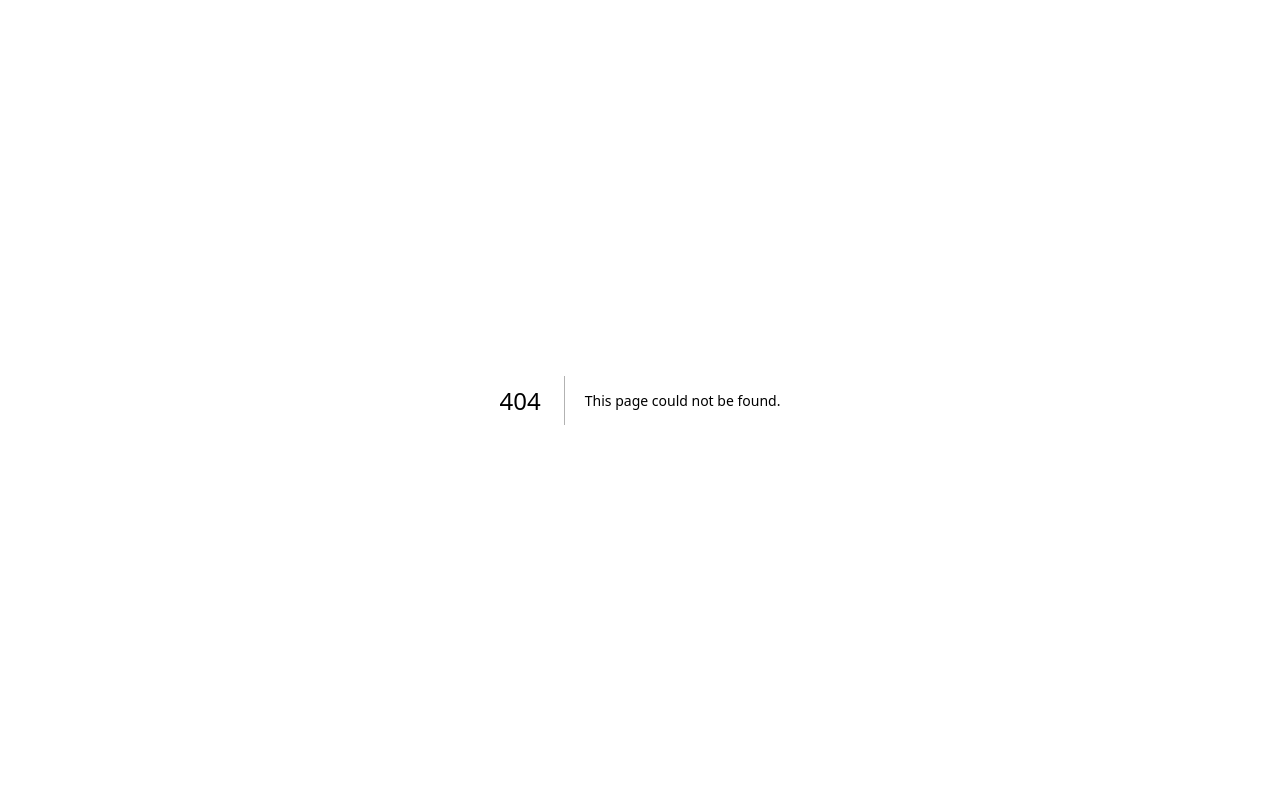
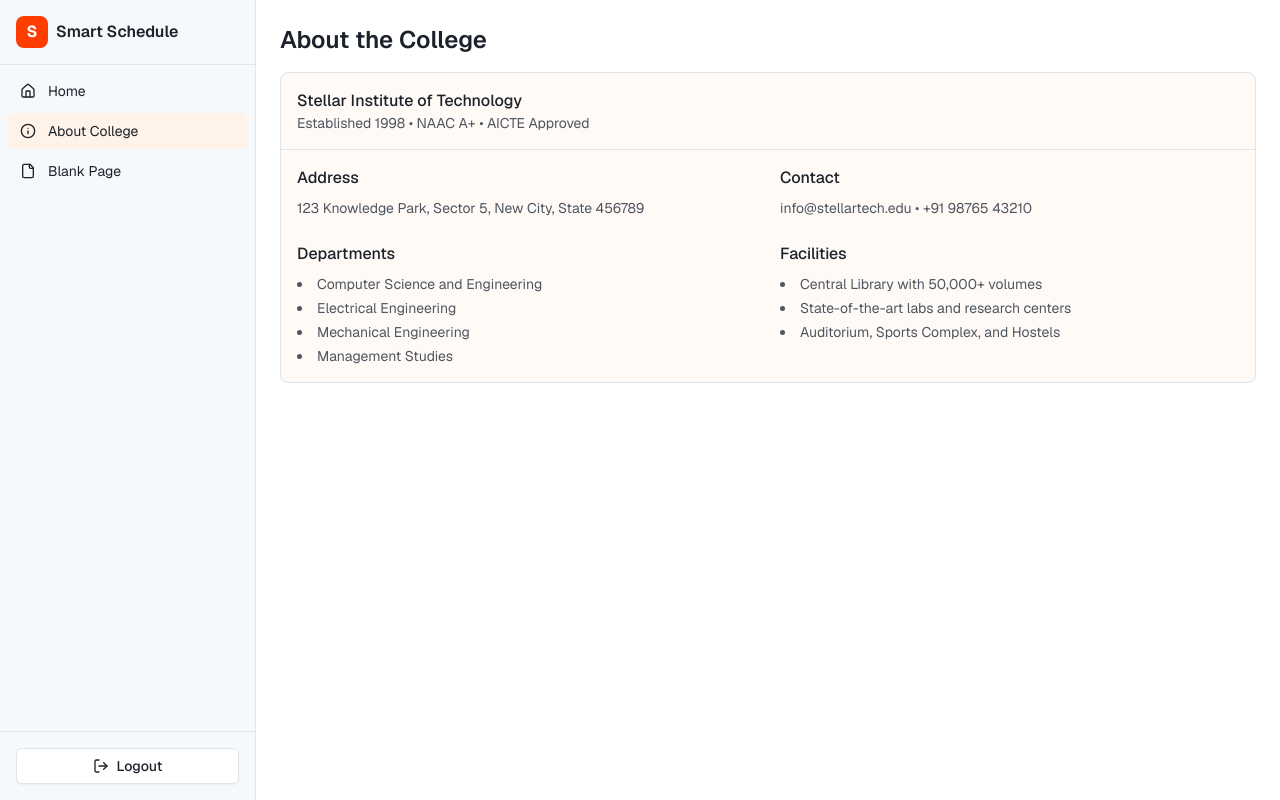
Before and after one commit to Aditya81018/smart-schedule, a Next.js app: page /home/about in a window 1280 px wide. Before the commit this address had no page. Built offline with nearby package versions, Linux system fonts and the light colour scheme; sample sign-in values are in the browser's storage.

Commit message:
Add About page with sample college data
cgen-6c52630afd5241f981b66e93bb7f7dc9

```diff
--- /dev/null
+++ b/app/home/about/page.tsx
@@ -0,0 +1,42 @@
+export default function AboutCollegePage() {
+  return (
+    <div className="p-6">
+      <h1 className="text-2xl font-semibold mb-4">About the College</h1>
+      <div className="rounded-lg border border-border bg-card">
+        <div className="p-4 border-b border-border">
+          <h2 className="font-medium">Stellar Institute of Technology</h2>
+          <p className="text-sm text-muted-foreground">Established 1998 • NAAC A+ • AICTE Approved</p>
+        </div>
+        <div className="p-4 grid md:grid-cols-2 gap-6">
+          <section>
+            <h3 className="font-medium mb-2">Address</h3>
+            <p className="text-sm text-muted-foreground">
+              123 Knowledge Park, Sector 5, New City, State 456789
+            </p>
+          </section>
+          <section>
+            <h3 className="font-medium mb-2">Contact</h3>
+            <p className="text-sm text-muted-foreground">info@stellartech.edu • +91 98765 43210</p>
+          </section>
+          <section>
+            <h3 className="font-medium mb-2">Departments</h3>
+            <ul className="text-sm text-muted-foreground list-disc list-inside space-y-1">
+              <li>Computer Science and Engineering</li>
+              <li>Electrical Engineering</li>
+              <li>Mechanical Engineering</li>
+              <li>Management Studies</li>
+            </ul>
+          </section>
+          <section>
+            <h3 className="font-medium mb-2">Facilities</h3>
+            <ul className="text-sm text-muted-foreground list-disc list-inside space-y-1">
+              <li>Central Library with 50,000+ volumes</li>
+              <li>State-of-the-art labs and research centers</li>
+              <li>Auditorium, Sports Complex, and Hostels</li>
+            </ul>
+          </section>
+        </div>
+      </div>
+    </div>
+  )
+}
```
